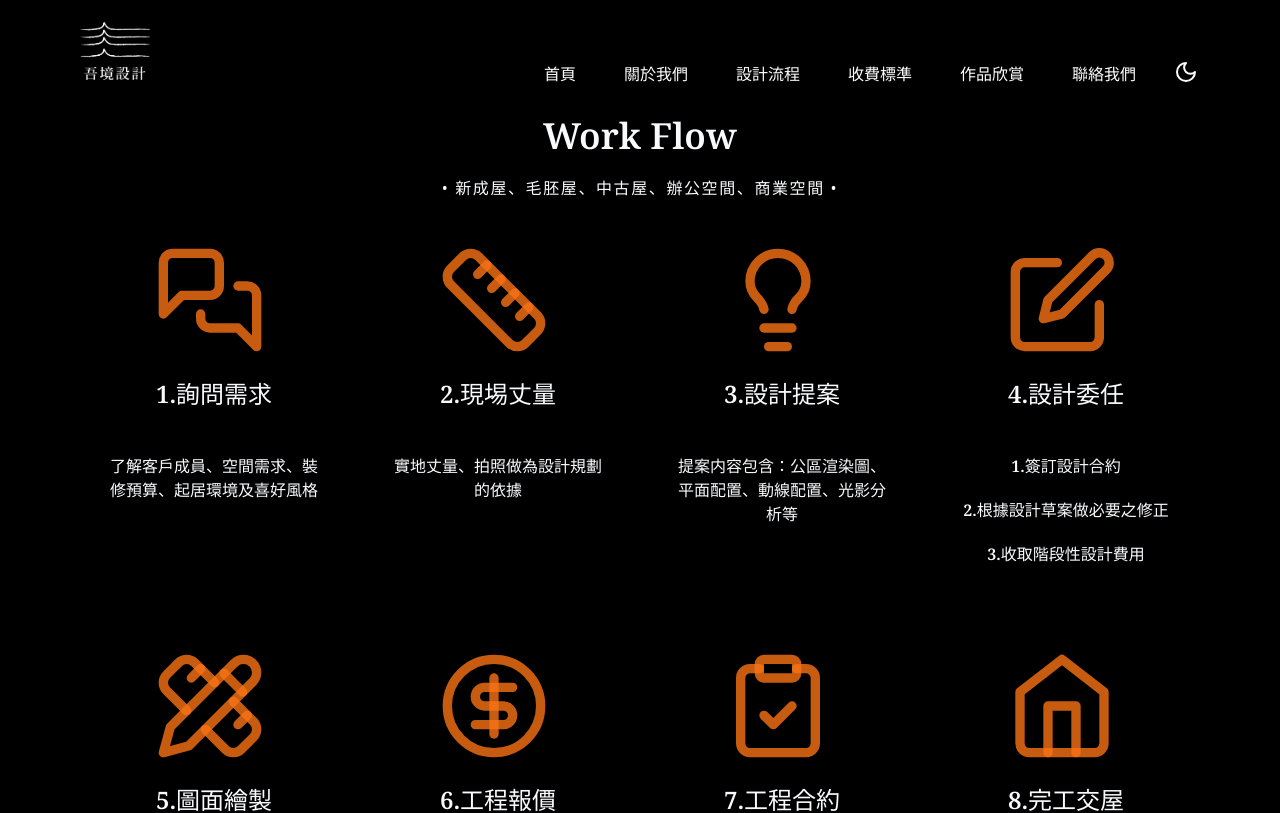
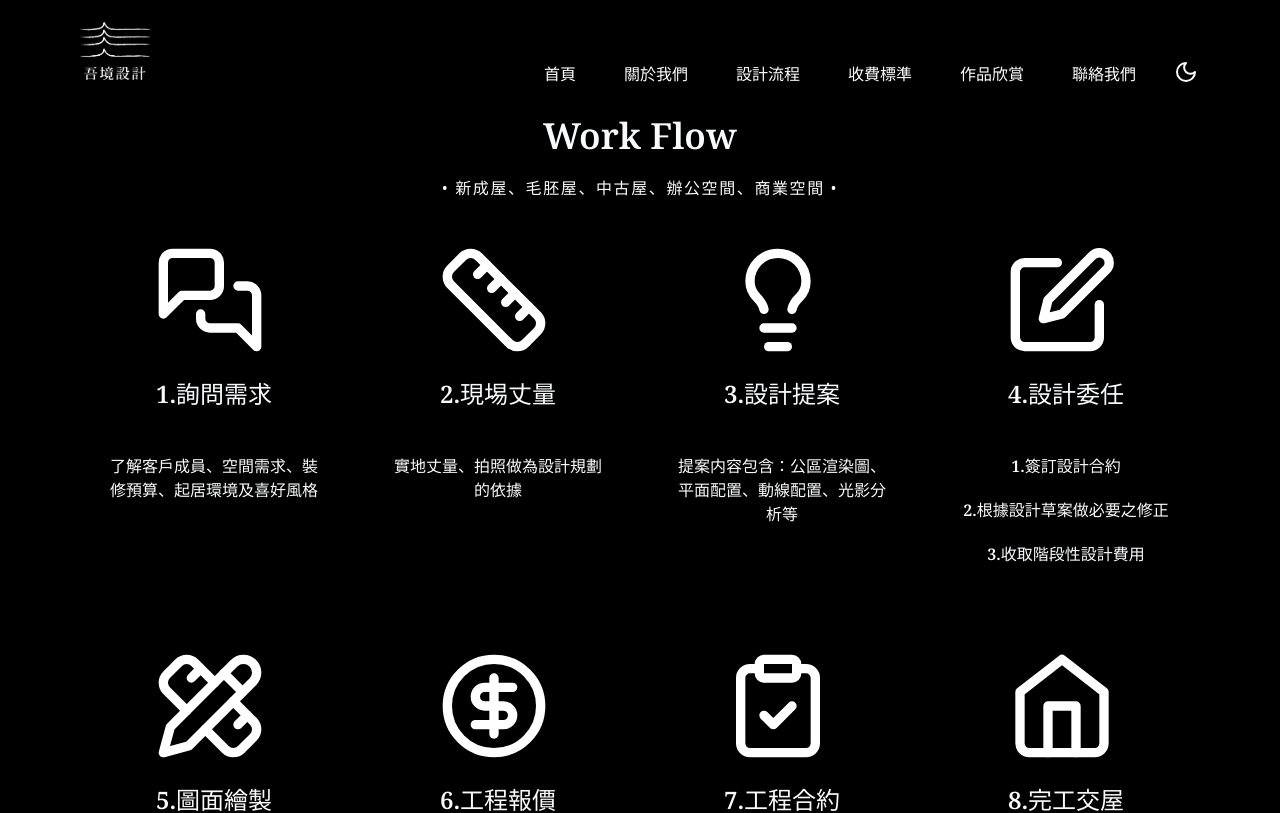
Before and after one commit to naluwan/vite_wrid_official_website, a React (Vite) app: page /#/workFlow in a window 1280 px wide. Shown: the top 813 px of the page. Built offline with nearby package versions, Linux system fonts and the light colour scheme.

Commit message:
feat: update icon color

```diff
--- a/src/pages/WorkFlow/index.tsx
+++ b/src/pages/WorkFlow/index.tsx
@@ -24,7 +24,7 @@ const WorkFlow: React.FC = () => {
       <div className='grid gap-4 lg:grid-cols-4'>
         {/* 詢問需求 */}
         <WorkFlowCard
-          icon={<MessagesSquare className='mr-2 h-28 w-28 text-orange-500/80' />}
+          icon={<MessagesSquare className='mr-2 h-28 w-28 text-black dark:text-white' />}
           title='1.詢問需求'
           content={
             <CardContent className='text-center text-base'>
@@ -35,7 +35,7 @@ const WorkFlow: React.FC = () => {
 
         {/* 現場丈量 */}
         <WorkFlowCard
-          icon={<Ruler className='mr-2 h-28 w-28 text-orange-500/80' />}
+          icon={<Ruler className='mr-2 h-28 w-28 text-black dark:text-white' />}
           title='2.現埸丈量'
           content={
             <CardContent className='text-center text-base'>
@@ -46,7 +46,7 @@ const WorkFlow: React.FC = () => {
 
         {/* 設計提案 */}
         <WorkFlowCard
-          icon={<Lightbulb className='mr-2 h-28 w-28 text-orange-500/80' />}
+          icon={<Lightbulb className='mr-2 h-28 w-28 text-black dark:text-white' />}
           title='3.設計提案'
           content={
             <CardContent className='text-center text-base'>
@@ -57,7 +57,7 @@ const WorkFlow: React.FC = () => {
 
         {/* 設計委任 */}
         <WorkFlowCard
-          icon={<PenSquare className='mr-2 h-28 w-28 text-orange-500/80' />}
+          icon={<PenSquare className='mr-2 h-28 w-28 text-black dark:text-white' />}
           title='4.設計委任'
           content={
             <CardContent className='text-center text-base'>
@@ -76,7 +76,7 @@ const WorkFlow: React.FC = () => {
 
         {/* 圖面繪製 */}
         <WorkFlowCard
-          icon={<PencilRuler className='mr-2 h-28 w-28 text-orange-500/80' />}
+          icon={<PencilRuler className='mr-2 h-28 w-28 text-black dark:text-white' />}
           title='5.圖面繪製'
           content={
             <CardContent className='text-center text-base'>
@@ -87,7 +87,9 @@ const WorkFlow: React.FC = () => {
 
         {/* 工程報價 */}
         <WorkFlowCard
-          icon={<CircleDollarSign className='mr-2 h-28 w-28 text-orange-500/80' />}
+          icon={
+            <CircleDollarSign className='mr-2 h-28 w-28 text-black dark:text-white' />
+          }
           title='6.工程報價'
           content={
             <CardContent className='text-center text-base'>
@@ -99,7 +101,7 @@ const WorkFlow: React.FC = () => {
 
         {/* 工程合約 */}
         <WorkFlowCard
-          icon={<ClipboardCheck className='mr-2 h-28 w-28 text-orange-500/80' />}
+          icon={<ClipboardCheck className='mr-2 h-28 w-28 text-black dark:text-white' />}
           title='7.工程合約'
           content={
             <CardContent className='text-center text-base'>
@@ -120,7 +122,7 @@ const WorkFlow: React.FC = () => {
 
         {/* 完工交屋 */}
         <WorkFlowCard
-          icon={<Home className='mr-2 h-28 w-28 text-orange-500/80' />}
+          icon={<Home className='mr-2 h-28 w-28 text-black dark:text-white' />}
           title='8.完工交屋'
           content={
             <CardContent className='text-center text-base'>
```
